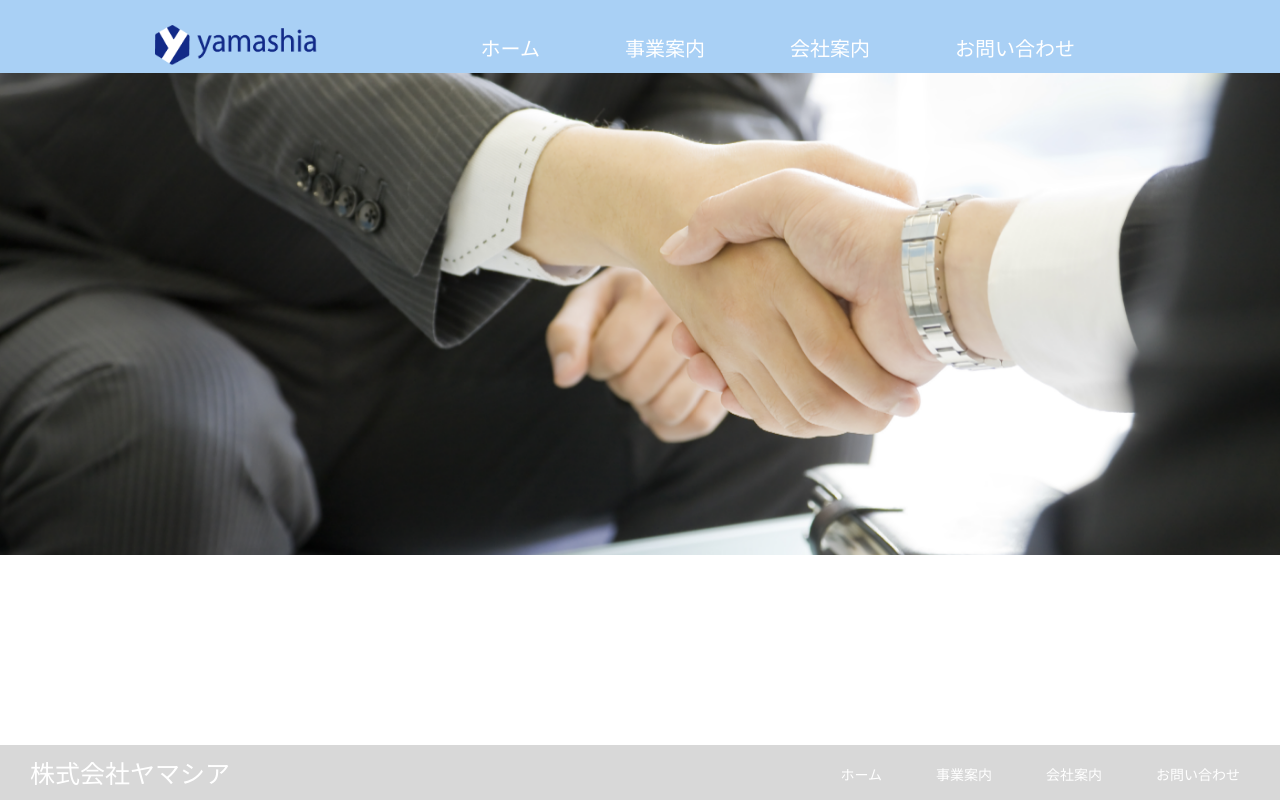
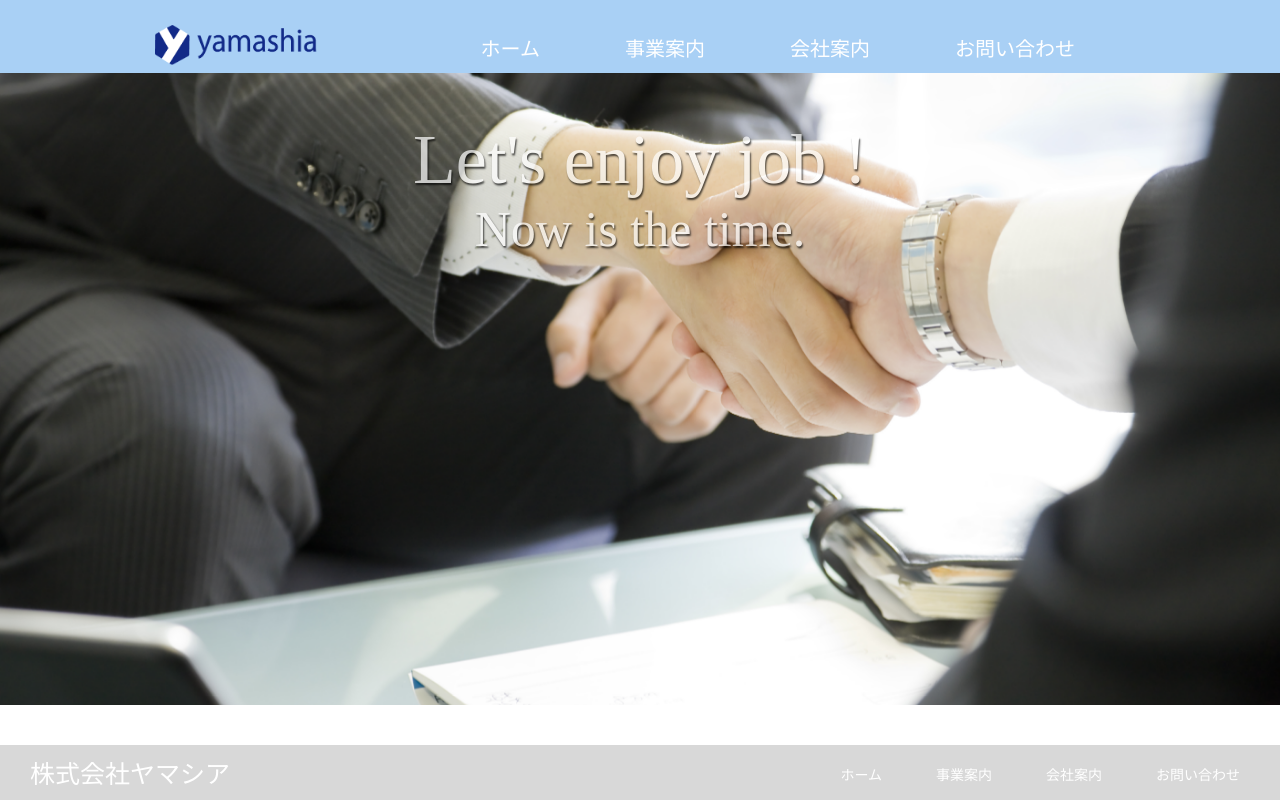
Before and after one commit to yamashia/yamashia, a PHP site: page / in a window 1280 px wide. Run offline with PHP 8.4, Linux system fonts and the light colour scheme; some libraries are stand-ins or nearby versions.

Commit message:
Add files via upload

```diff
--- a/yamashia.co.jp/css/responsive.css
+++ b/yamashia.co.jp/css/responsive.css
@@ -98,6 +98,14 @@
     display: none;
   }
 
+  /*index*/
+  .catch-copy p:nth-child(1) {
+    font-size: 35px;
+  }
+
+  .catch-copy p:nth-child(2) {
+    font-size: 25px;
+  }
 /*contact*/
   .form-title {
    font-size: 25px;
@@ -131,6 +139,10 @@
      font-size: 13px;
     }
 
+    .syatiku big {
+      font-size: 18px;
+    }
+
   /*BuisinessInfo*/
   .top-main {
     margin-top: 20px;
--- a/yamashia.co.jp/css/stylesheet.css
+++ b/yamashia.co.jp/css/stylesheet.css
@@ -237,7 +237,7 @@ footer {
 /*ーーーーーーーーーーーindex.phpーーーーーーーーーーー*/
 .catch-copy {
   width: 100%;
-  height: 500px;
+  height: 650px;
   margin-top: 55px;
   background-image: url("../images/katakataS.png");
   background-position:center;
@@ -246,11 +246,35 @@ footer {
   background-size: cover;
 }
 
-.catch-copy p {
+.catch-copy p:nth-child(1) {
+  position: absolute;
+  top: 120px;
+  right: 0;
+  bottom: 0;
+  left: 0;
+  margin: auto;
+  width: 90%;
+  text-align: center;
+  font-size: 70px;
+  color: white;
+  text-shadow: 1px 2px 2px black;
+  opacity: 0.7;
+}
+.catch-copy p:nth-child(2) {
+  position: absolute;
+  top: 200px;
+  right: 0;
+  bottom: 0;
+  left: 0;
+  margin: auto;
+  width: 90%;
+  text-align: center;
   font-size: 50px;
-  text-align: center;
   color: white;
+  text-shadow: 1px 2px 2px black;
+  opacity: 0.7;
 }
+
 /*ーーーーーーーーーーーBuisinessInfo.phpーーーーーーーーーーー*/
 h2.a1 {background: #FF9933;}
 h2.a2 {background: #00CCFF;}
@@ -382,7 +406,7 @@ table {
   margin: 60px auto;
   font-size: 20px;
   text-align: center;
-  width: 90%;
+  width: 95%;
   padding: 25px;
   color: #333;
 }
@@ -396,9 +420,9 @@ table {
   }
 
 .hidden_show p {
-  border-radius:20px 20px;
+  border-radius:35px 35px;
   background-color: #D0F5A9;
-  padding: 20px 20px;
+  padding: 10px 10px;
   text-align: center;
   font-size: 13px;
 }
@@ -419,7 +443,8 @@ table {
 }
 
 .syatiku big {
-  font-size: 25px;
+  font-size: 20px;
+  color: red;
 }
 
 /*ーーーーーーーーーーーcontact.phpーーーーーーーーーーー*/
--- a/yamashia.co.jp/index.php
+++ b/yamashia.co.jp/index.php
@@ -80,7 +80,8 @@
         </div>
     </header>
 <div class="catch-copy">
-  <p></p>
+  <p>Let's enjoy job !</p>
+  <p>Now is the time.</p>
 </div>
   <footer>
    <div class="footer-logo">
```
Also changed, not shown: yamashia.co.jp/CompanyBrochure/CompanyBrochure.php (+5 -2 lines).
